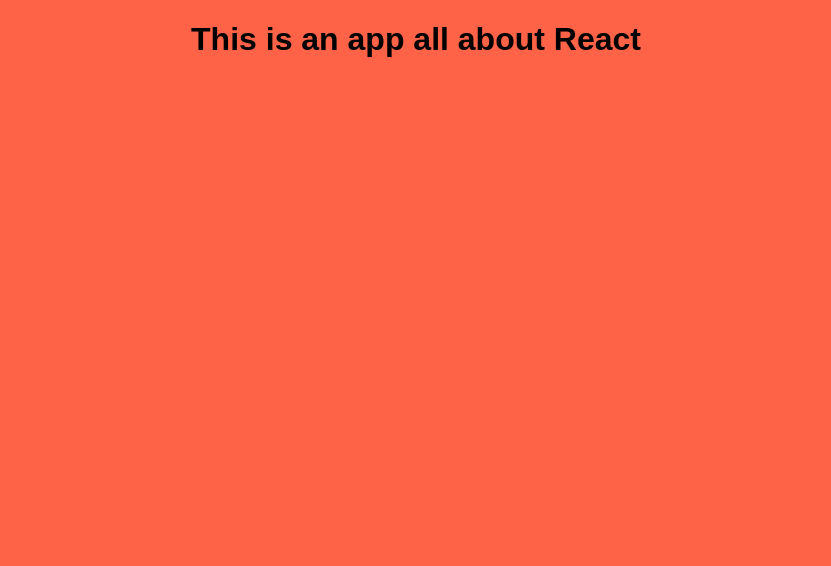
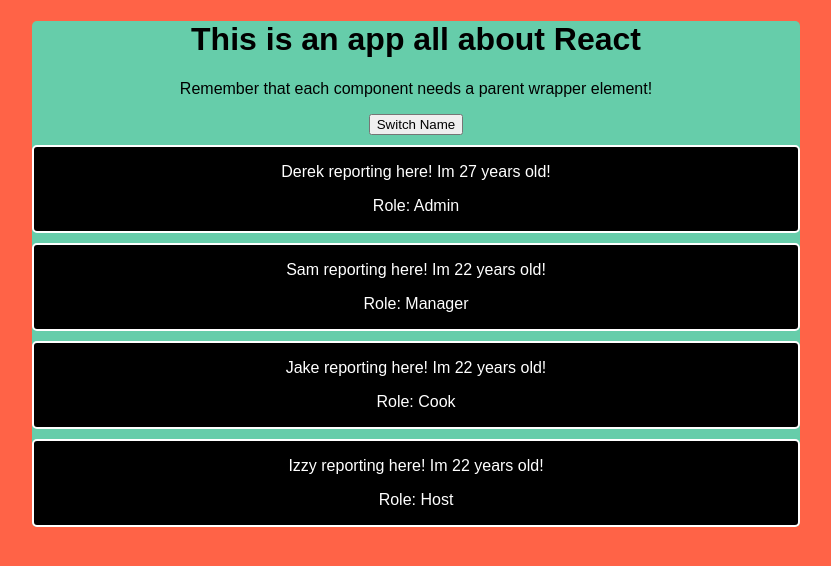
Before and after one commit to T90allred/aboutReact, a React (Create React App) app in the folder about-react/: page / in a window 1280 px wide. Shown: the top 566 px of the page, without its empty margins (224-1055 px from the left). Built offline with nearby package versions, Linux system fonts and the light colour scheme.

Commit message:
new components and state handeling

```diff
--- a/about-react/src/App.css
+++ b/about-react/src/App.css
@@ -1,3 +1,7 @@
 .App {
   text-align: center;
+  background-color: mediumaquamarine;
+  margin-right: 20%;
+  margin-left: 20%;
+  border-radius: 5px;
 }
--- a/about-react/src/App.js
+++ b/about-react/src/App.js
@@ -1,11 +1,27 @@
 import React, { Component } from 'react';
 import './App.css';
+import Person from './Person/Person';
 
 class App extends Component {
+  state = {
+    persons: [
+      { name: 'Derek', age: 27 },
+      { name: 'Sam', age: 22 },
+      { name: 'Jake', age: 22 },
+      { name: 'Izzy', age: 22 }
+    ]
+  }
+
   render() {
     return (
       <div className="App">
         <h1>This is an app all about React</h1>
+        <p>Remember that each component needs a parent wrapper element!</p>
+        <button>Switch Name</button>
+        <Person name={this.state.persons[0].name} age={this.state.persons[0].age}> Role: Admin </Person>
+        <Person name={this.state.persons[1].name} age={this.state.persons[1].age}> Role: Manager </Person>
+        <Person name={this.state.persons[2].name} age={this.state.persons[2].age}> Role: Cook </Person>
+        <Person name={this.state.persons[3].name} age={this.state.persons[3].age}> Role: Host </Person>
       </div>
     );
     // manually done with React.createElement... the above jsx gets run just like the next line
--- /dev/null
+++ b/about-react/src/Person/Person.css
@@ -0,0 +1,7 @@
+.Person {
+    border: 2px solid white;
+    border-radius: 5px;
+    margin-top: 10px;
+    background-color: black;
+    color: white;
+}
--- /dev/null
+++ b/about-react/src/Person/Person.js
@@ -0,0 +1,14 @@
+import React from 'react';
+import './Person.css';
+
+
+const person = (props) => {
+    return (
+        <div className='Person'>
+            <p>{props.name} reporting here! Im {props.age} years old!</p>
+            <p>{props.children}</p>
+        </div>
+    );
+}
+
+export default person;
```
